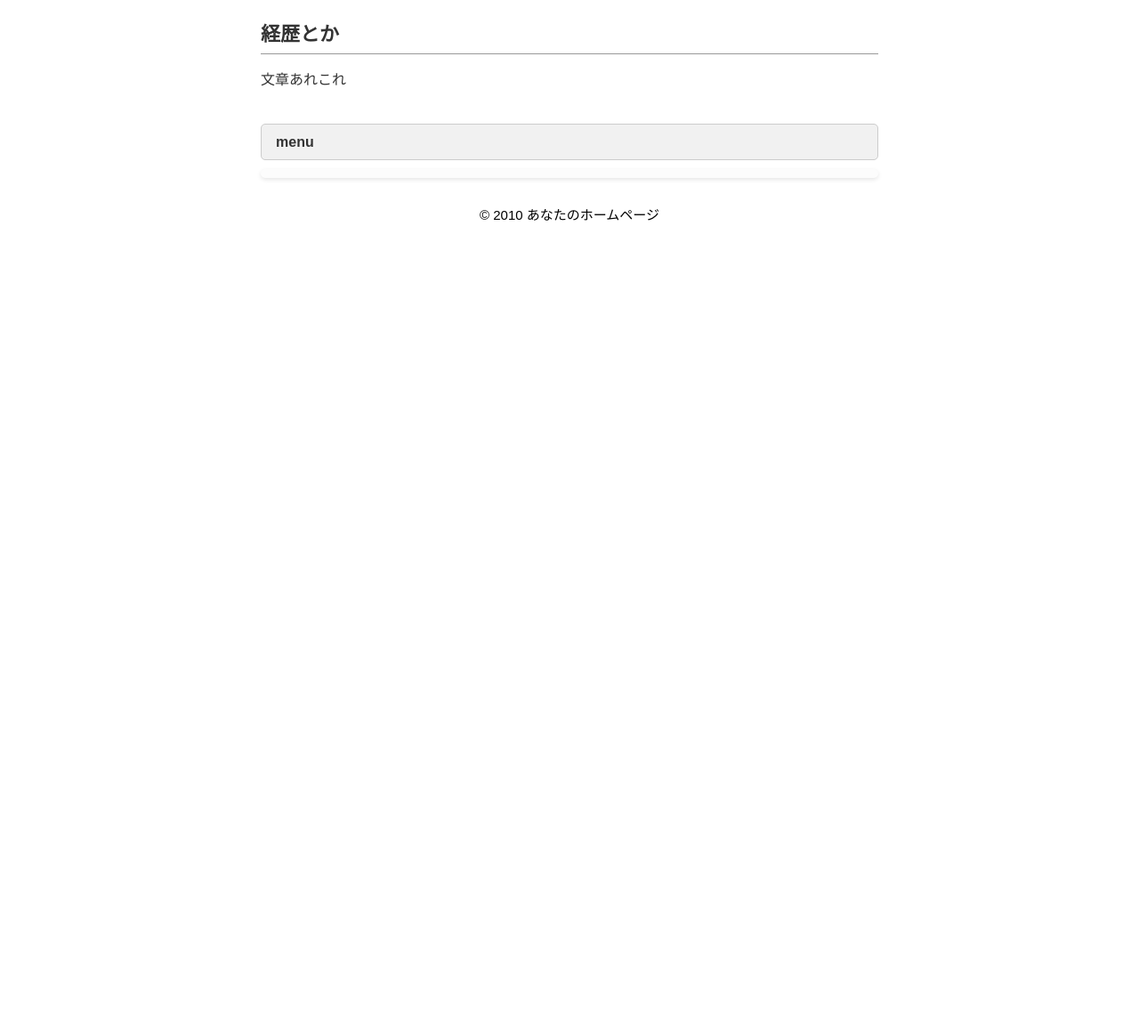
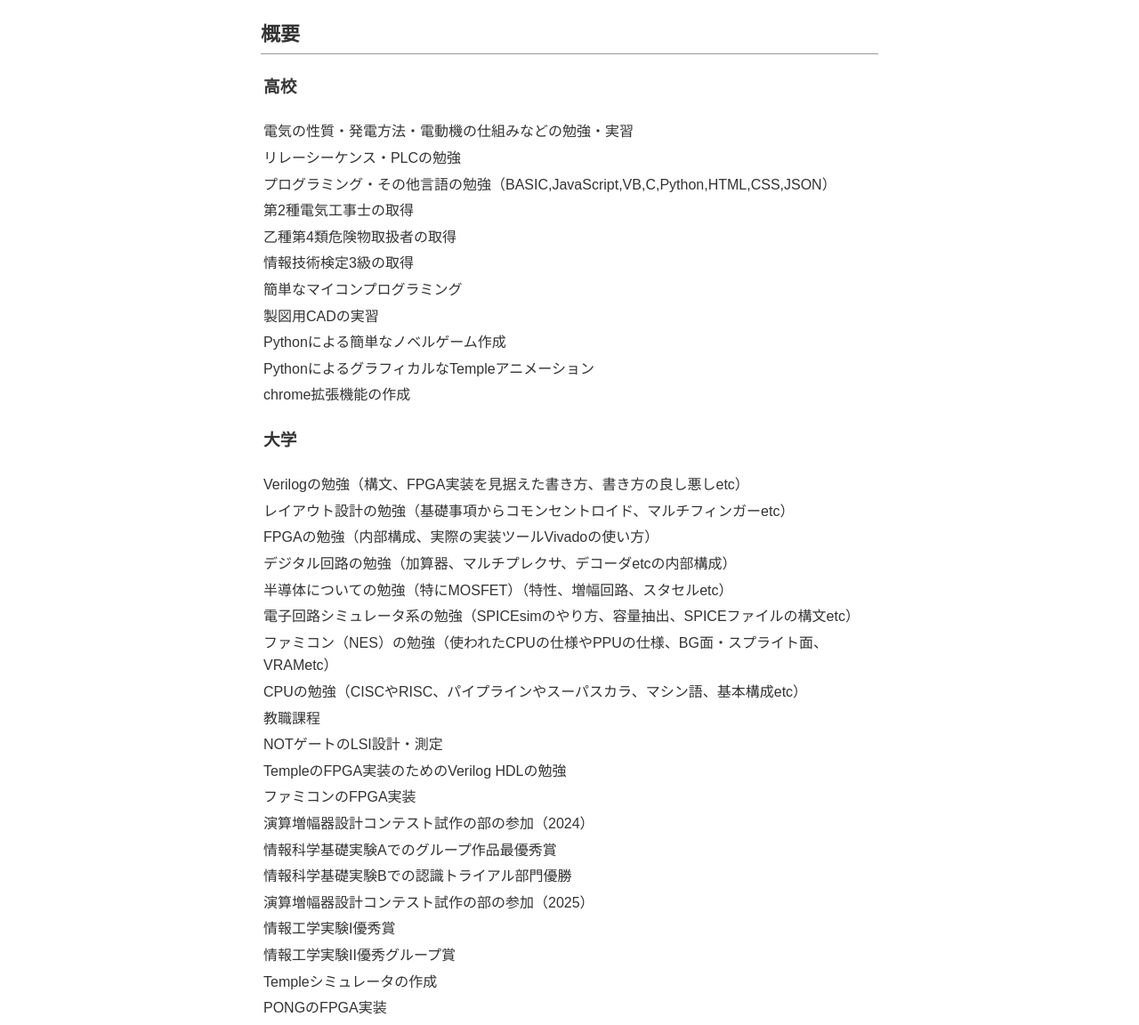
Before and after one commit to sazbi123/sazbi123.github.io, a plain HTML site: page index.html in a window 1280 px wide. Shown: the part 148-1300 px from the top of the page at 89% size. Before the commit the page ends 800 px from the top, so only its background shows below. Drawn offline with Linux system fonts and the light colour scheme.

Commit message:
changed index.html

```diff
--- a/index.html
+++ b/index.html
@@ -23,11 +23,44 @@
         <div id="content-wrapper">
             <main>
                 <div id="inner">
-                    <h2>経歴とか</h2>
+                    <h2>概要</h2>
                     <table>
+                        <tr><td><h3>高校</h3></td></tr>
+                        <tr><td>電気の性質・発電方法・電動機の仕組みなどの勉強・実習</td></tr>
+                        <tr><td>リレーシーケンス・PLCの勉強</td></tr>
+                        <tr><td>プログラミング・その他言語の勉強（BASIC,JavaScript,VB,C,Python,HTML,CSS,JSON）</td></tr>
+                        <tr><td>第2種電気工事士の取得</td></tr>
+                        <tr><td>乙種第4類危険物取扱者の取得</td></tr>
+                        <tr><td>情報技術検定3級の取得</td></tr>
+                        <tr><td>簡単なマイコンプログラミング</td></tr>
+                        <tr><td>製図用CADの実習</td></tr>
+                        <tr><td>Pythonによる簡単なノベルゲーム作成</td></tr>
+                        <tr><td>PythonによるグラフィカルなTempleアニメーション</td></tr>
+                        <tr><td>chrome拡張機能の作成</td></tr>
 
+
+                        <tr><td><h3>大学</h3></td></tr>
+                        <tr><td>Verilogの勉強（構文、FPGA実装を見据えた書き方、書き方の良し悪しetc）</td></tr>
+                        <tr><td>レイアウト設計の勉強（基礎事項からコモンセントロイド、マルチフィンガーetc）</td></tr>
+                        <tr><td>FPGAの勉強（内部構成、実際の実装ツールVivadoの使い方）</td></tr>
+                        <tr><td>デジタル回路の勉強（加算器、マルチプレクサ、デコーダetcの内部構成）</td></tr>
+                        <tr><td>半導体についての勉強（特にMOSFET）（特性、増幅回路、スタセルetc）</td></tr>
+                        <tr><td>電子回路シミュレータ系の勉強（SPICEsimのやり方、容量抽出、SPICEファイルの構文etc）</td></tr>
+                        <tr><td>ファミコン（NES）の勉強（使われたCPUの仕様やPPUの仕様、BG面・スプライト面、VRAMetc）</td></tr>
+                        <tr><td>CPUの勉強（CISCやRISC、パイプラインやスーパスカラ、マシン語、基本構成etc）</td></tr>
+                        <tr><td>教職課程</td></tr>
+                        <tr><td>NOTゲートのLSI設計・測定</td></tr>
+                        <tr><td>TempleのFPGA実装のためのVerilog HDLの勉強</td></tr>
+                        <tr><td>ファミコンのFPGA実装</td></tr>
+                        <tr><td>演算増幅器設計コンテスト試作の部の参加（2024）</td></tr>
+                        <tr><td>情報科学基礎実験Aでのグループ作品最優秀賞</td></tr>
+                        <tr><td>情報科学基礎実験Bでの認識トライアル部門優勝</td></tr>
+                        <tr><td>演算増幅器設計コンテスト試作の部の参加（2025）</td></tr>
+                        <tr><td>情報工学実験I優秀賞</td></tr>
+                        <tr><td>情報工学実験II優秀グループ賞</td></tr>
+                        <tr><td>Templeシミュレータの作成</td></tr>
+                        <tr><td>PONGのFPGA実装</td></tr>
                     </table>
-                    <p>文章あれこれ</p>
                 </div>
             </main>
             <aside>
```
